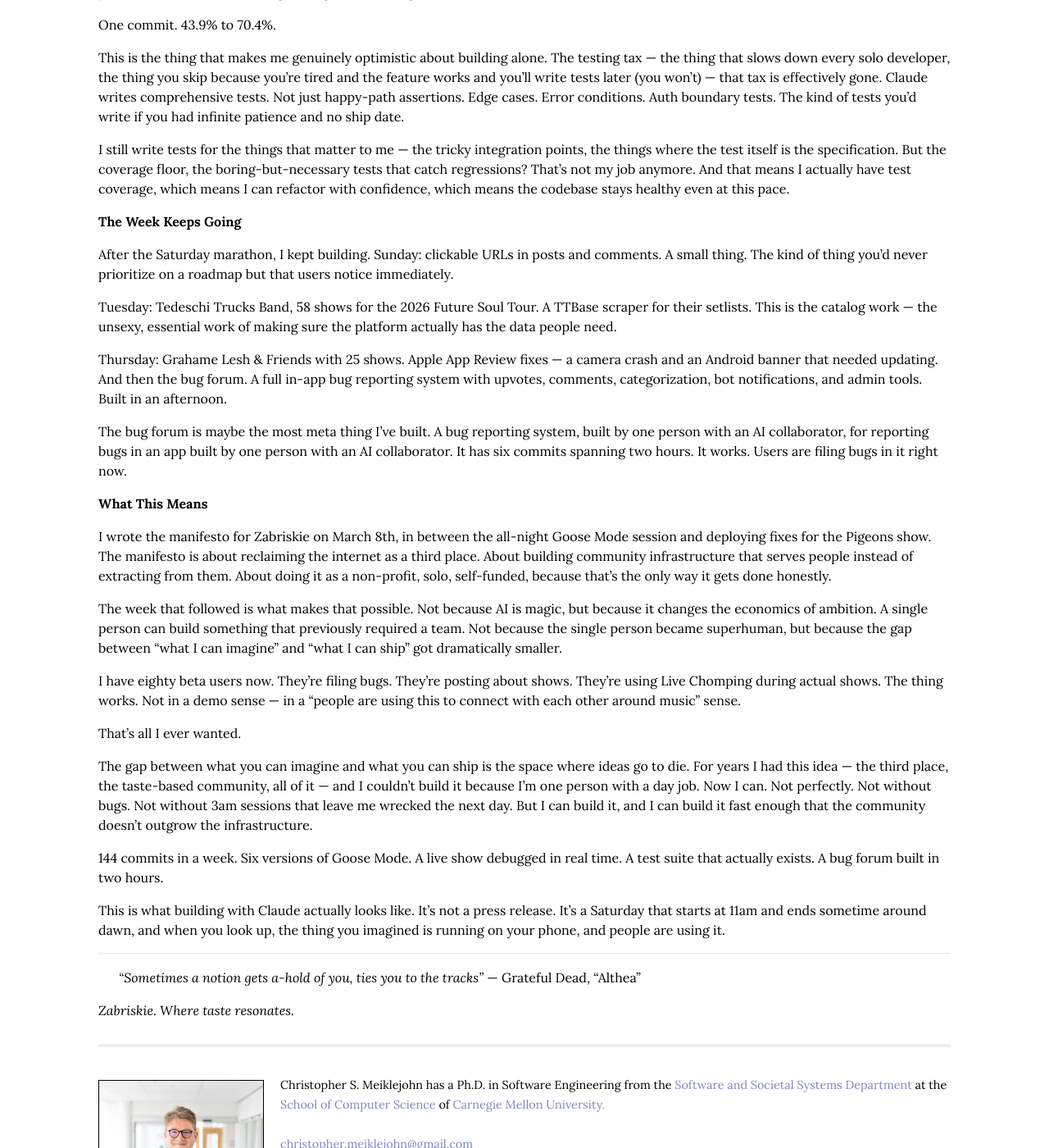
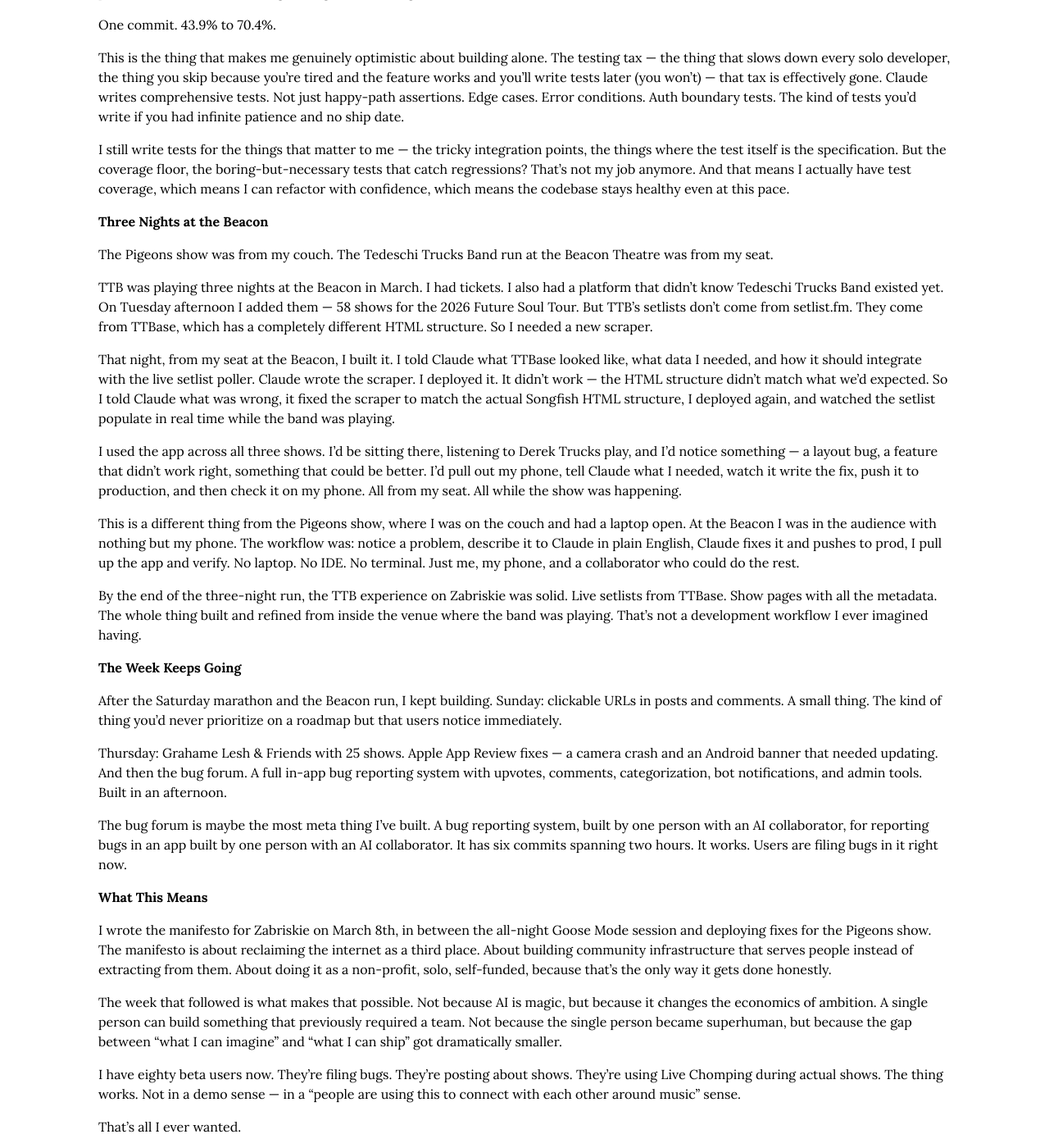
Before and after one commit to cmeiklejohn/cmeiklejohn.github.io, a Jekyll site: the page built from _posts/2026-03-20-what-building-with-claude-actually-looks-like.markdown, in a window 1280 px wide and 1400 px high, scrolled down 2514 px. Shown: the whole window at 82% size. Built offline with Jekyll 4.4.1, drawn with Linux system fonts in a browser that asks for light colours; some web fonts are replaced; some of the changed text lies outside the part shown.

Commit message:
Add Three Nights at the Beacon section to blog post
Co-Authored-By: Claude Opus 4.6 (1M context) <noreply@anthropic.com>

```diff
--- a/_posts/2026-03-20-what-building-with-claude-actually-looks-like.markdown
+++ b/_posts/2026-03-20-what-building-with-claude-actually-looks-like.markdown
@@ -82,11 +82,23 @@ This is the thing that makes me genuinely optimistic about building alone. The t
 
 I still write tests for the things that matter to me — the tricky integration points, the things where the test itself is the specification. But the coverage floor, the boring-but-necessary tests that catch regressions? That's not my job anymore. And that means I actually have test coverage, which means I can refactor with confidence, which means the codebase stays healthy even at this pace.
 
+## Three Nights at the Beacon
+
+The Pigeons show was from my couch. The Tedeschi Trucks Band run at the Beacon Theatre was from my seat.
+
+TTB was playing three nights at the Beacon in March. I had tickets. I also had a platform that didn't know Tedeschi Trucks Band existed yet. On Tuesday afternoon I added them — 58 shows for the 2026 Future Soul Tour. But TTB's setlists don't come from setlist.fm. They come from TTBase, which has a completely different HTML structure. So I needed a new scraper.
+
+That night, from my seat at the Beacon, I built it. I told Claude what TTBase looked like, what data I needed, and how it should integrate with the live setlist poller. Claude wrote the scraper. I deployed it. It didn't work — the HTML structure didn't match what we'd expected. So I told Claude what was wrong, it fixed the scraper to match the actual Songfish HTML structure, I deployed again, and watched the setlist populate in real time while the band was playing.
+
+I used the app across all three shows. I'd be sitting there, listening to Derek Trucks play, and I'd notice something — a layout bug, a feature that didn't work right, something that could be better. I'd pull out my phone, tell Claude what I needed, watch it write the fix, push it to production, and then check it on my phone. All from my seat. All while the show was happening.
+
+This is a different thing from the Pigeons show, where I was on the couch and had a laptop open. At the Beacon I was in the audience with nothing but my phone. The workflow was: notice a problem, describe it to Claude in plain English, Claude fixes it and pushes to prod, I pull up the app and verify. No laptop. No IDE. No terminal. Just me, my phone, and a collaborator who could do the rest.
+
+By the end of the three-night run, the TTB experience on Zabriskie was solid. Live setlists from TTBase. Show pages with all the metadata. The whole thing built and refined from inside the venue where the band was playing. That's not a development workflow I ever imagined having.
+
 ## The Week Keeps Going
 
-After the Saturday marathon, I kept building. Sunday: clickable URLs in posts and comments. A small thing. The kind of thing you'd never prioritize on a roadmap but that users notice immediately.
-
-Tuesday: Tedeschi Trucks Band, 58 shows for the 2026 Future Soul Tour. A TTBase scraper for their setlists. This is the catalog work — the unsexy, essential work of making sure the platform actually has the data people need.
+After the Saturday marathon and the Beacon run, I kept building. Sunday: clickable URLs in posts and comments. A small thing. The kind of thing you'd never prioritize on a roadmap but that users notice immediately.
 
 Thursday: Grahame Lesh & Friends with 25 shows. Apple App Review fixes — a camera crash and an Android banner that needed updating. And then the bug forum. A full in-app bug reporting system with upvotes, comments, categorization, bot notifications, and admin tools. Built in an afternoon.
 
@@ -104,9 +116,9 @@ That's all I ever wanted.
 
 The gap between what you can imagine and what you can ship is the space where ideas go to die. For years I had this idea — the third place, the taste-based community, all of it — and I couldn't build it because I'm one person with a day job. Now I can. Not perfectly. Not without bugs. Not without 3am sessions that leave me wrecked the next day. But I can build it, and I can build it fast enough that the community doesn't outgrow the infrastructure.
 
-144 commits in a week. Six versions of Goose Mode. A live show debugged in real time. A test suite that actually exists. A bug forum built in two hours.
+144 commits in a week. Six versions of Goose Mode. A scraper built from a seat at the Beacon Theatre. A live show debugged in real time. A test suite that actually exists. A bug forum built in two hours.
 
-This is what building with Claude actually looks like. It's not a press release. It's a Saturday that starts at 11am and ends sometime around dawn, and when you look up, the thing you imagined is running on your phone, and people are using it.
+This is what building with Claude actually looks like. It's not a press release. It's a Saturday that starts at 11am and ends sometime around dawn. It's three nights at the Beacon with nothing but your phone, shipping fixes between sets. And when you look up, the thing you imagined is running on your phone, and people are using it.
 
 ---
 
```
